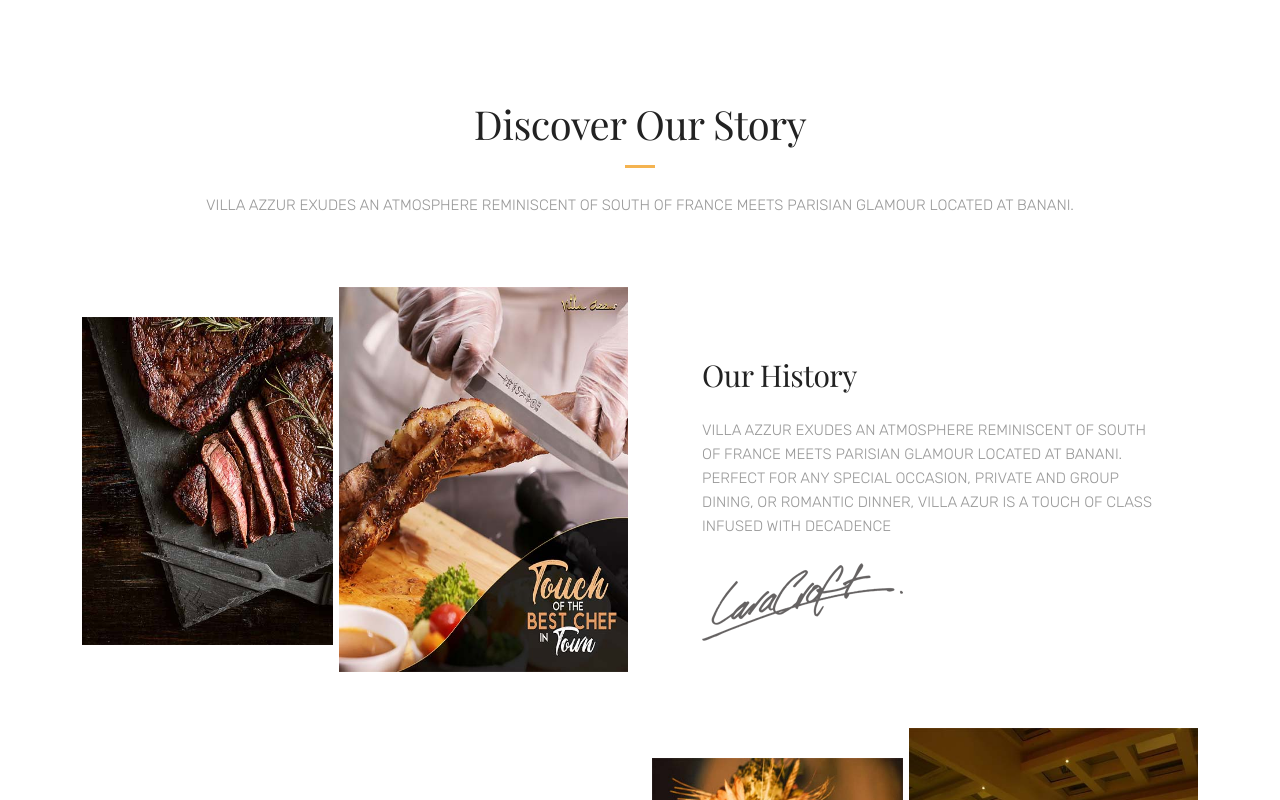
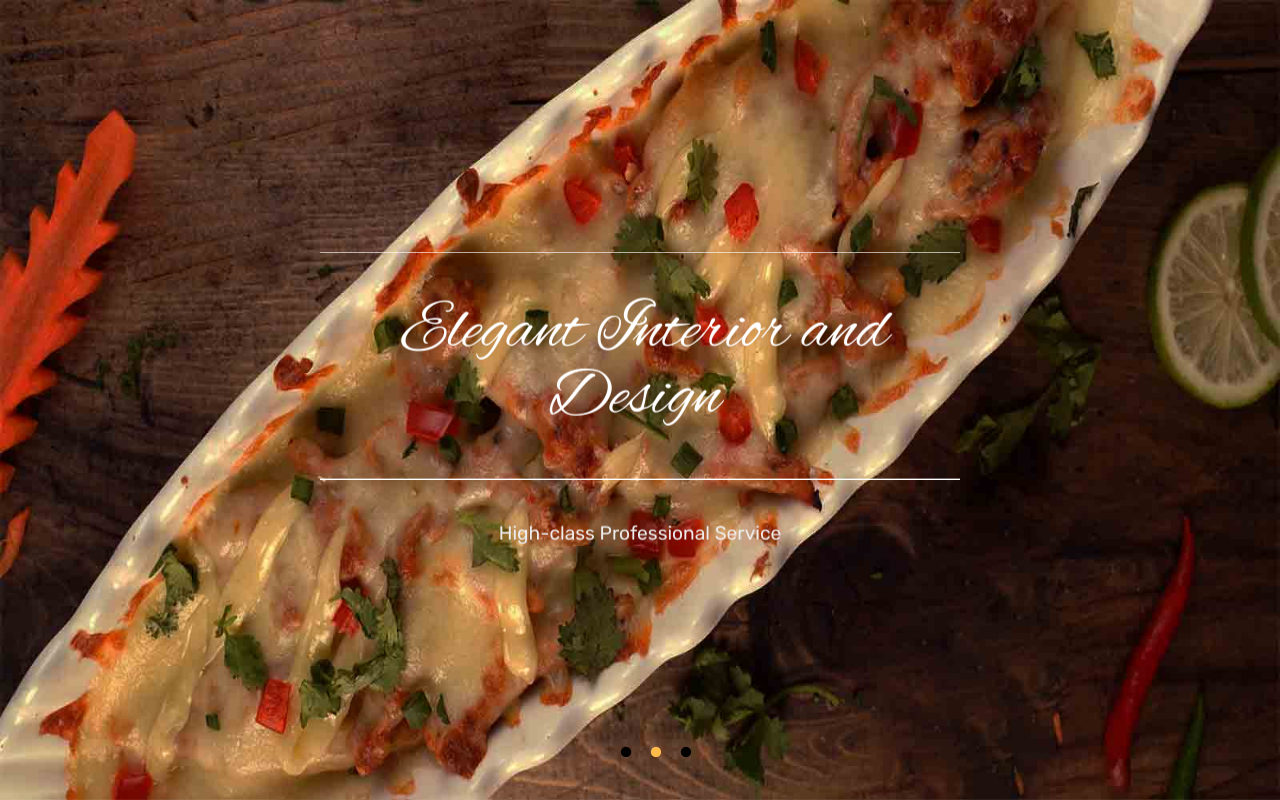
Before and after one commit to sisrafilss/vailla-azzur-client-next, a Next.js app: page / in a window 1280 px wide. Shown: the top 800 px of the page. Built offline with nearby package versions, Linux system fonts and the light colour scheme; a web font is replaced by a local one.

Commit message:
banner section updated

```diff
--- /dev/null
+++ b/components/Header/Banner.js
@@ -0,0 +1,44 @@
+import styles from "../../styles/Banner.module.css";
+import Slider from "react-slick";
+import homeData from "../../data/home.json";
+import SingleBanner from "./SingleBanner";
+
+function Banner() {
+  const settings = {
+    dots: true,
+    infinite: true,
+    speed: 1500,
+    slidesToShow: 1,
+    slidesToScroll: 1,
+    fade: true,
+    pauseOnHover: false,
+    autoplay: true,
+    autoplaySpeed: 5000,
+    appendDots: (dots) => (
+      <div
+        style={{
+          borderRadius: "10px",
+          padding: "10px",
+        }}
+      >
+        <ul style={{ marginTop: "-80px" }}> {dots} </ul>
+      </div>
+    ),
+  };
+
+  return (
+    <section id="home-section" className="slider1">
+      <div className="tp-banner-container">
+        <div className="tp-banner">
+          <Slider {...settings}>
+            {homeData.banners.map((banner) => (
+              <SingleBanner key={banner.id} banner={banner} />
+            ))}
+          </Slider>
+        </div>
+      </div>
+    </section>
+  );
+}
+
+export default Banner;
--- /dev/null
+++ b/components/Header/SingleBanner.js
@@ -0,0 +1,27 @@
+import Image from "next/image";
+import styles from "../../styles/Banner.module.css";
+
+function SingleBanner({ banner }) {
+  const { image, bannerTitle, description } = banner;
+  return (
+    <div id={styles.banneer_container}>
+      <div>
+        <Image
+          className={styles.banner_img}
+          src={image}
+          alt={bannerTitle}
+          layout="fill"
+        />
+      </div>
+
+      <div className={styles.banner_text_wrapper}>
+        <div className={styles.banner_text_1}>
+          <span style={{ padding: "0px 10px" }}>{bannerTitle}</span>
+        </div>
+        <div className={styles.banner_text_2}>{description}</div>
+      </div>
+    </div>
+  );
+}
+
+export default SingleBanner;
--- a/data/home.json
+++ b/data/home.json
@@ -1,4 +1,24 @@
 {
+  "banners": [
+    {
+      "id": 1,
+      "image": "/images/food1.jpg",
+      "bannerTitle": "Enjoy Our Food",
+      "description": "Only the best ingredients for our dishes"
+    },
+    {
+      "id": 2,
+      "image": "/images/food2.jpg",
+      "bannerTitle": "Elegant Interior and Design",
+      "description": "High-class Professional Service"
+    },
+    {
+      "id": 3,
+      "image": "/images/food6.jpg",
+      "bannerTitle": "Tradition &amp; Passion",
+      "description": "Only the best ingredients for our dishes"
+    }
+  ],
   "gallery": [
     {
       "category": "Resturent",
--- a/pages/index.js
+++ b/pages/index.js
@@ -4,6 +4,7 @@ import TopBlogs from "../components/Blog/TopBlogs";
 import ContactSection from "../components/ContactSection/ContactSection";
 import Footer from "../components/Footer/Footer";
 import Gallery from "../components/Gallery/Gallery";
+import Banner from "../components/Header/Banner";
 import MakeReservation from "../components/makeReservation";
 import OurMenu from "../components/ourMenu/ourMenu";
 import Statistics from "../components/Statistics";
@@ -13,6 +14,7 @@ import SpecialSection from "../components/todaysSpecialFood/todaySpecialFood";
 function Home() {
   return (
     <>
+      <Banner />
       <About />
       <SpecialSection />
       <OurMenu />
--- /dev/null
+++ b/styles/Banner.module.css
@@ -0,0 +1,40 @@
+#banneer_container {
+  position: relative;
+  height: 100vh;
+}
+
+.banner_img {
+  height: 100vh;
+  width: 100%;
+}
+
+.banner_text_wrapper {
+  position: absolute;
+  top: 50%;
+  left: 50%;
+  transform: translate(-50%, -50%);
+
+  text-align: center;
+}
+
+.banner_text_1 {
+  padding: 47px 0px;
+  letter-spacing: 0px;
+  font-size: 68px;
+  line-height: 66px;
+  border-top: 1px solid #fff;
+  border-bottom: 1px solid;
+  font-family: "Alex Brush", cursive;
+  color: #fff;
+  transform: matrix3d(1, 0, 0, 0, 0, 1, 0, 0, 0, 0, 1, -0.0025, 0, 0, 0, 1);
+}
+
+.banner_text_2 {
+  font-family: "Rubik", sans-serif;
+  color: #eee;
+  text-shadow: none;
+  font-weight: 400;
+  font-size: 1.2rem;
+  margin-top: 5vh;
+  transform: matrix3d(1, 0, 0, 0, 0, 1, 0, 0, 0, 0, 1, -0.0025, 0, 0, 0, 1);
+}
--- a/styles/globals.css
+++ b/styles/globals.css
@@ -1977,3 +1977,19 @@ input[name="blogs_searchbar"]:focus {
   /* color: white; */
   font-size: 28px;
 }
+
+/* Customized React Slick */
+.slick-dots li button:before {
+  font-size: 12px !important;
+  opacity: 1 !important;
+  /* border: 1px solid #ddd; */
+}
+
+.slick-dots li button:hover:before {
+  color: rgb(255, 188, 74) !important;
+}
+
+.slick-dots li.slick-active button:before {
+  opacity: 1 !important;
+  color: rgb(255, 188, 74) !important;
+}
```
